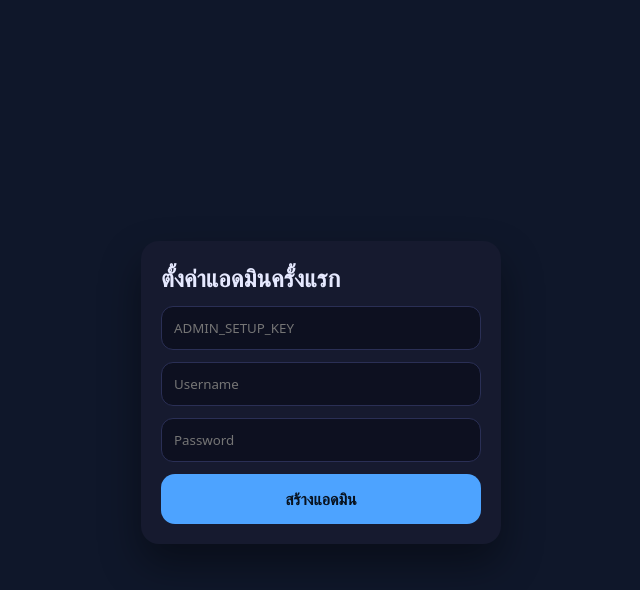
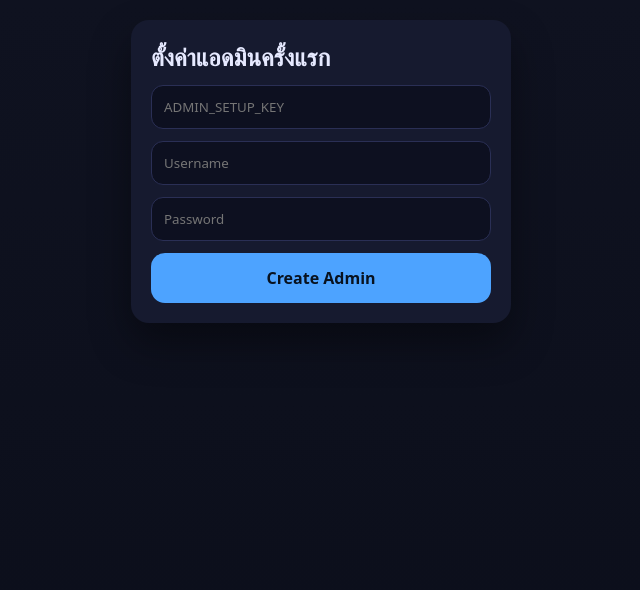
Before and after one commit to QUE54/Ipspin, a website: page public/setup.html in a window 1280 px wide. Shown: the whole page, without its empty margins (319-959 px from the left). Drawn offline with Linux system fonts and the light colour scheme.

Commit message:
Update setup.html

```diff
--- a/public/setup.html
+++ b/public/setup.html
@@ -1,26 +1,14 @@
 <!DOCTYPE html>
-<html lang="th">
+<html>
 <head>
 <meta charset="UTF-8">
-<meta name="viewport" content="width=device-width, initial-scale=1.0">
+<meta name="viewport" content="width=device-width,initial-scale=1.0">
 <title>Setup Admin</title>
 <link rel="stylesheet" href="style.css">
-<style>
-body{
-  display:flex;
-  justify-content:center;
-  align-items:center;
-  min-height:100vh;
-  background:#0f172a;
-}
-.card{
-  width:100%;
-  max-width:360px;
-}
-</style>
 </head>
 <body>
 
+<div class="container">
   <div class="card">
     <h2>ตั้งค่าแอดมินครั้งแรก</h2>
 
@@ -28,31 +16,29 @@ body{
     <input id="user" placeholder="Username">
     <input id="pass" type="password" placeholder="Password">
 
-  <button onclick="setup()">สร้างแอดมิน</button>
+    <button onclick="setup()">Create Admin</button>
 
     <p id="msg"></p>
+  </div>
 </div>
 
 <script>
 async function setup(){
   msg.textContent = "กำลังสร้าง..."
-
   const r = await fetch("/setup-admin",{
     method:"POST",
     headers:{ "Content-Type":"application/json" },
     body:JSON.stringify({
-      key: key.value,
-      username: user.value,
-      password: pass.value
+      key:key.value,
+      username:user.value,
+      password:pass.value
     })
   })
-
   if(!r.ok){
-    msg.textContent = "❌ key ผิด หรือสร้างไปแล้ว"
+    msg.textContent = "❌ Error: key ผิดหรือเคยสร้างแล้ว"
     return
   }
-
-  msg.textContent = "✅ สร้างแอดมินสำเร็จ! ไปหน้า admin.html"
+  msg.textContent = "✅ สร้างแอดมินสำเร็จ"
 }
 </script>
 
```
Lines whose indentation alone changed are shown as unchanged.
